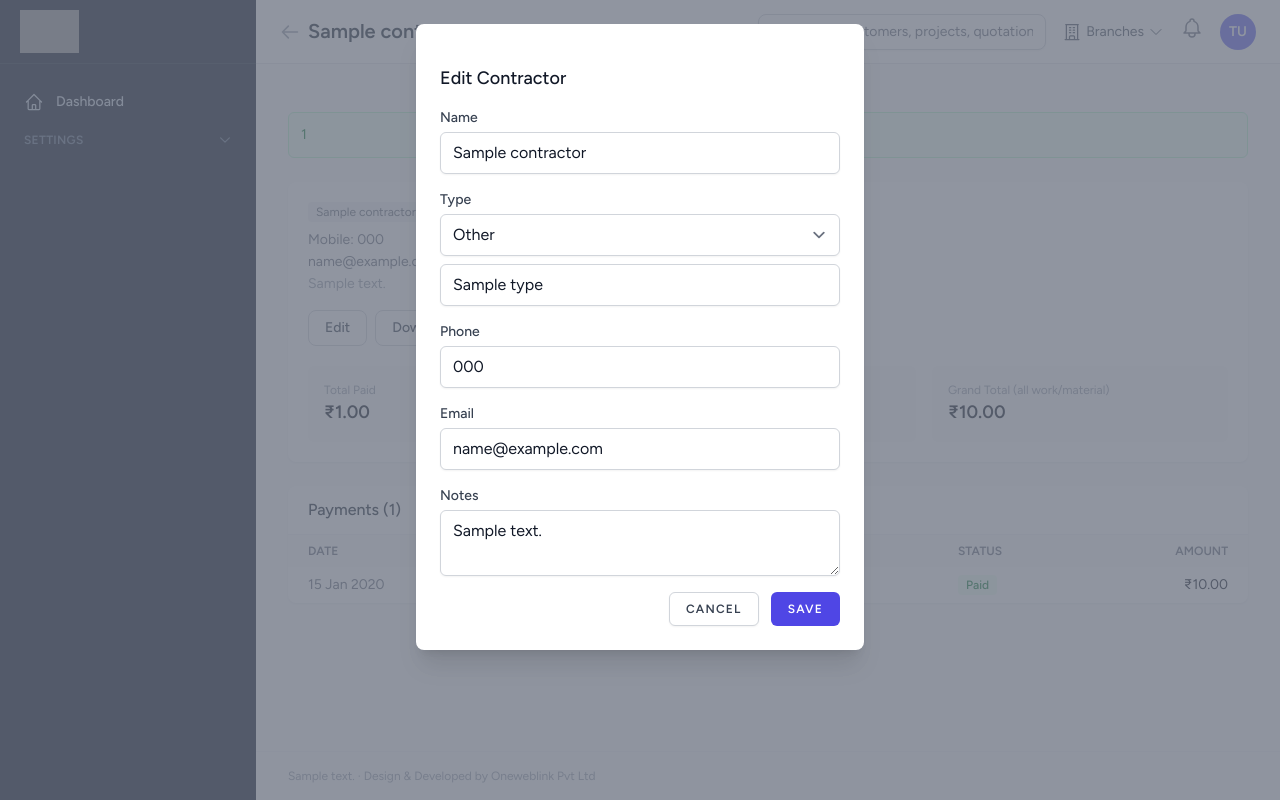
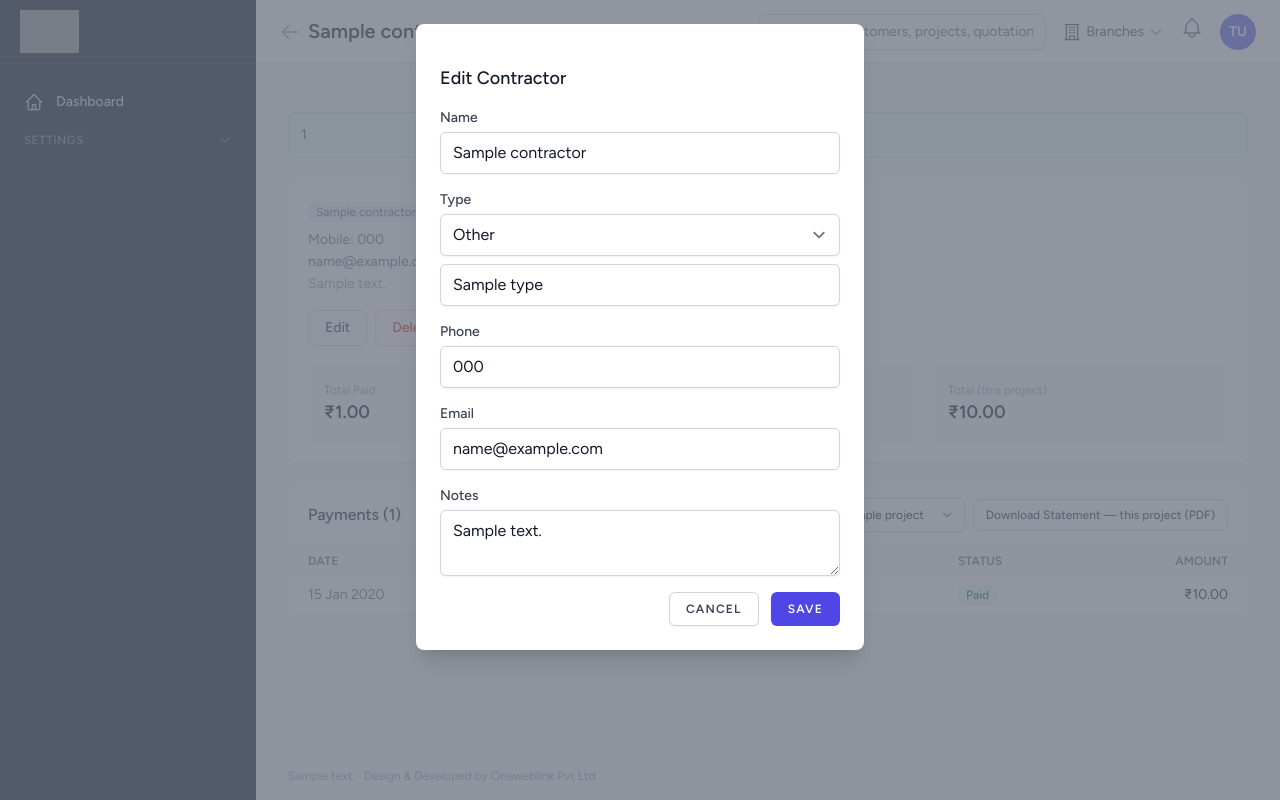
Before and after one commit to rajendravairagi1/MyWebAPP, a Laravel app: template businessflow/resources/views/contractors/show.blade.php in a window 1280 px wide. Run offline with Laravel 12, Linux system fonts and the light colour scheme; the visitor is signed in with stand-in values (Sample User, id 1); data comes from the database, SQL or seed files in the repository; tables that the repository leaves empty hold one stand-in row (values such as "Sample post"); the template is opened without the code that fills it: most values are stand-ins (such as "Sample title", 1, 10 or a date in 2020); style sheets or scripts are compiled from the project's sources; grey boxes are pictures that could not be loaded.

Commit message:
Filter a contractor's payments/statement by project
Every payment already recorded which project it was for (ProjectCost
has both project_id and contractor_id), but there was no way to view
or download that broken out — only one combined total/PDF across every
project a contractor has ever worked on.

Adds a project filter on the contractor page (dropdown, defaults to
All Projects) that narrows the on-screen totals and payment list, and
carries through to the PDF statement download — so a builder can pull
"only what I paid this contractor on Project A" separately from
Project B, or leave it unfiltered for the combined view, same as
before.

Co-Authored-By: Claude Sonnet 5 <noreply@anthropic.com>
Claude-Session: https://claude.ai/code/session_01DfvewR3UKMzYN1hzubSryR

```diff
--- a/businessflow/app/Models/Contractor.php
+++ b/businessflow/app/Models/Contractor.php
@@ -54,10 +54,13 @@ class Contractor extends Model
      * Money that has actually left an account for this contractor —
      * paid immediately, or credit that's since been settled. Excludes
      * outstanding "udhar" (see ProjectCost::isOutstandingCredit()).
+     * Pass a $projectId to total just that project's payments instead
+     * of every project this contractor has ever worked on.
      */
-    public function totalPaid(): float
+    public function totalPaid(?int $projectId = null): float
     {
         return (float) $this->costs()
+            ->when($projectId, fn ($q) => $q->where('project_id', $projectId))
             ->where(function ($q) {
                 $q->where('is_credit', false)->orWhereNotNull('credit_settled_at');
             })
@@ -67,9 +70,10 @@ class Contractor extends Model
     /**
      * Material/labor taken on credit from this contractor, not yet paid.
      */
-    public function totalOutstanding(): float
+    public function totalOutstanding(?int $projectId = null): float
     {
         return (float) $this->costs()
+            ->when($projectId, fn ($q) => $q->where('project_id', $projectId))
             ->where('is_credit', true)
             ->whereNull('credit_settled_at')
             ->sum('amount');
@@ -77,10 +81,25 @@ class Contractor extends Model
 
     /**
      * Everything ever recorded against this contractor, paid or not —
-     * the total value of work/material they've provided across projects.
+     * the total value of work/material they've provided across projects
+     * (or just one project, when $projectId is given).
      */
-    public function grandTotal(): float
+    public function grandTotal(?int $projectId = null): float
     {
-        return (float) $this->costs()->sum('amount');
+        return (float) $this->costs()
+            ->when($projectId, fn ($q) => $q->where('project_id', $projectId))
+            ->sum('amount');
+    }
+
+    /**
+     * Every project this contractor has at least one payment recorded
+     * against — used to populate the "view by project" filter, so it
+     * only ever lists projects actually relevant to this contractor.
+     */
+    public function projectsWorkedOn(): \Illuminate\Support\Collection
+    {
+        return Project::whereIn('id', $this->costs()->distinct()->pluck('project_id'))
+            ->orderBy('name')
+            ->get();
     }
 }
--- a/businessflow/resources/views/contractors/show.blade.php
+++ b/businessflow/resources/views/contractors/show.blade.php
@@ -31,9 +31,6 @@
                     <button type="button" x-data="" x-on:click.prevent="$dispatch('open-modal', 'edit-contractor')" class="inline-flex items-center justify-center gap-1.5 h-9 px-4 rounded-lg text-sm font-medium whitespace-nowrap border border-gray-300 dark:border-slate-600 text-gray-700 dark:text-gray-300 bg-white dark:bg-slate-800 hover:bg-gray-50 dark:hover:bg-slate-700">
                         {{ __('Edit') }}
                     </button>
-                    <a href="{{ route('contractors.statement', $contractor) }}" class="inline-flex items-center justify-center gap-1.5 h-9 px-4 rounded-lg text-sm font-medium whitespace-nowrap border border-gray-300 dark:border-slate-600 text-gray-700 dark:text-gray-300 bg-white dark:bg-slate-800 hover:bg-gray-50 dark:hover:bg-slate-700">
-                        {{ __('Download Statement (PDF)') }}
-                    </a>
                     <form method="POST" action="{{ route('contractors.destroy', $contractor) }}" onsubmit="return confirm('{{ __('Delete this contractor? This only works if they have no payments recorded.') }}')">
                         @csrf
                         @method('DELETE')
@@ -46,22 +43,39 @@
                 <div class="mt-5 grid grid-cols-2 sm:grid-cols-3 gap-4">
                     <div class="bg-gray-50 dark:bg-slate-700/40 rounded-md p-4">
                         <div class="text-xs text-gray-400">{{ __('Total Paid') }}</div>
-                        <div class="text-lg font-semibold text-gray-900 dark:text-gray-100">{{ \App\Support\Tenant::currencySymbol() }}{{ number_format($contractor->totalPaid(), 2) }}</div>
+                        <div class="text-lg font-semibold text-gray-900 dark:text-gray-100">{{ \App\Support\Tenant::currencySymbol() }}{{ number_format($contractor->totalPaid($selectedProject?->id), 2) }}</div>
                     </div>
                     <div class="bg-gray-50 dark:bg-slate-700/40 rounded-md p-4">
                         <div class="text-xs text-gray-400">{{ __('Outstanding Credit') }}</div>
-                        <div class="text-lg font-semibold {{ $contractor->totalOutstanding() > 0 ? 'text-amber-600' : 'text-gray-900 dark:text-gray-100' }}">{{ \App\Support\Tenant::currencySymbol() }}{{ number_format($contractor->totalOutstanding(), 2) }}</div>
+                        <div class="text-lg font-semibold {{ $contractor->totalOutstanding($selectedProject?->id) > 0 ? 'text-amber-600' : 'text-gray-900 dark:text-gray-100' }}">{{ \App\Support\Tenant::currencySymbol() }}{{ number_format($contractor->totalOutstanding($selectedProject?->id), 2) }}</div>
                     </div>
                     <div class="bg-gray-50 dark:bg-slate-700/40 rounded-md p-4">
-                        <div class="text-xs text-gray-400">{{ __('Grand Total (all work/material)') }}</div>
-                        <div class="text-lg font-semibold text-gray-900 dark:text-gray-100">{{ \App\Support\Tenant::currencySymbol() }}{{ number_format($contractor->grandTotal(), 2) }}</div>
+                        <div class="text-xs text-gray-400">{{ $selectedProject ? __('Total (this project)') : __('Grand Total (all work/material)') }}</div>
+                        <div class="text-lg font-semibold text-gray-900 dark:text-gray-100">{{ \App\Support\Tenant::currencySymbol() }}{{ number_format($contractor->grandTotal($selectedProject?->id), 2) }}</div>
                     </div>
                 </div>
             </div>
 
             <div class="bg-white dark:bg-slate-800 shadow-sm rounded-lg overflow-hidden">
-                <div class="px-5 py-3 border-b border-gray-100 dark:border-slate-700 font-medium text-gray-800 dark:text-gray-100">
-                    {{ __('Payments') }} ({{ $contractor->costs->count() }})
+                <div class="px-5 py-3 border-b border-gray-100 dark:border-slate-700 flex flex-wrap items-center justify-between gap-3">
+                    <div class="font-medium text-gray-800 dark:text-gray-100">
+                        {{ __('Payments') }} ({{ $contractor->costs->count() }})
+                    </div>
+                    <div class="flex flex-wrap items-center gap-2">
+                        @if ($projects->isNotEmpty())
+                            <form method="GET" action="{{ route('contractors.show', $contractor) }}">
+                                <select name="project_id" onchange="this.form.submit()" class="text-xs border-gray-300 dark:border-slate-600 dark:bg-slate-700 dark:text-gray-100 rounded-md shadow-sm focus:border-accent-500 focus:ring-accent-500">
+                                    <option value="">{{ __('All Projects') }}</option>
+                                    @foreach ($projects as $project)
+                                        <option value="{{ $project->id }}" @selected($selectedProject?->id === $project->id)>{{ $project->name }}</option>
+                                    @endforeach
+                                </select>
+                            </form>
+                        @endif
+                        <a href="{{ route('contractors.statement', array_filter(['contractor' => $contractor, 'project_id' => $selectedProject?->id])) }}" class="inline-flex items-center justify-center gap-1.5 h-8 px-3 rounded-lg text-xs font-medium whitespace-nowrap border border-gray-300 dark:border-slate-600 text-gray-700 dark:text-gray-300 bg-white dark:bg-slate-800 hover:bg-gray-50 dark:hover:bg-slate-700">
+                            {{ $selectedProject ? __('Download Statement — this project (PDF)') : __('Download Statement (PDF)') }}
+                        </a>
+                    </div>
                 </div>
                 @if ($contractor->costs->isEmpty())
                     <div class="p-6 text-sm text-gray-500 dark:text-gray-400">{{ __('No payments recorded for this contractor yet — add one from a Project\'s Payments section and pick this name.') }}</div>
```
Also changed, not shown: businessflow/app/Http/Controllers/ContractorController.php (+25 -10 lines), businessflow/resources/views/contractors/statement.blade.php (+4 -3 lines).
